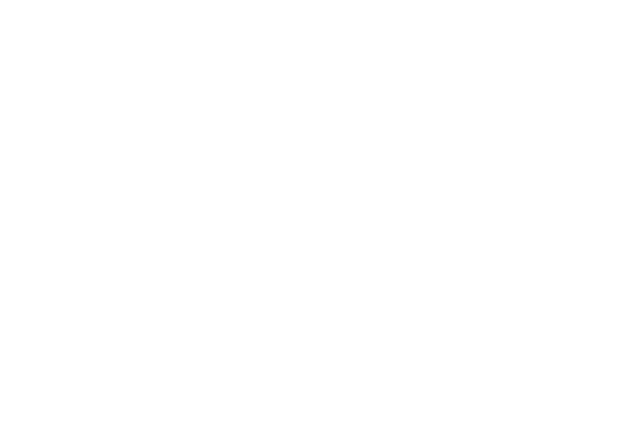
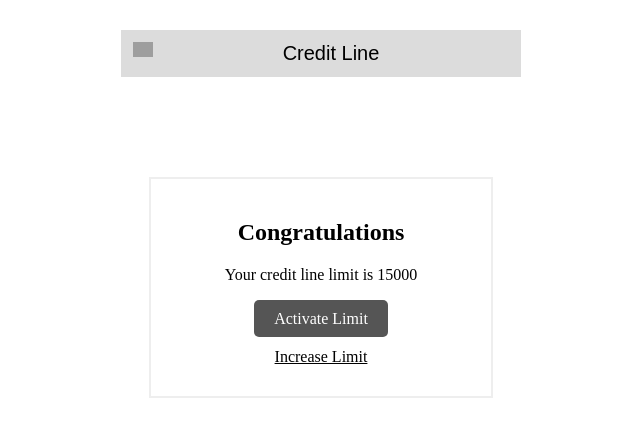
Before and after one commit to vaibhav-dew/fs-lending, a React (Create React App) app: page /credit-line/activate-limit in a window 1280 px wide. Shown: the top 436 px of the page, without its empty margins (319-959 px from the left). Built offline with nearby package versions, Linux system fonts and the light colour scheme; grey boxes are pictures that could not be loaded.

Commit message:
adding activate limit

```diff
--- a/src/App.js
+++ b/src/App.js
@@ -7,6 +7,7 @@
 import KycDetails from "./containers/credit-line/Kyc-details/KycDetails";
 import { DetailConfirmation } from "./containers/credit-line/confirm-eligibility/index";
 import PersonalDetails from "./containers/credit-line/PersonalDetails";
+import ActivateLimit from "./containers/credit-line/ActivateLimit";
 
 const App = () => {
   return (
@@ -30,6 +31,7 @@
           path="/credit-line/personal-details"
           component={PersonalDetails}
         />
+        <Route path="/credit-line/activate-limit" component={ActivateLimit} />
       </Switch>
     </Router>
   );
--- /dev/null
+++ b/src/containers/credit-line/ActivateLimit/index.js
@@ -0,0 +1,49 @@
+import React from "react";
+import { Link } from "react-router-dom";
+import Navbar from "../../../components/navbar";
+import { ActivateLimitWrapper, ActivateLimitContainer } from "./style";
+
+const ActivateLimit = () => {
+  const creditLineLimit = 15000;
+  return (
+    <ActivateLimitWrapper>
+      <Navbar />
+      <ActivateLimitContainer>
+        <h2>Congratulations</h2>
+        <p>Your credit line limit is {creditLineLimit}</p>
+        <div style={{ padding: 10 }}>
+          <Link
+            to="/finance/lending/kyc-details"
+            style={styles.activateLimitButton}
+          >
+            Activate Limit
+          </Link>
+        </div>
+        <div style={styles.increaseLimitContainer}>
+          <Link
+            style={styles.increaseLimitButton}
+            to="/finance/lending/increase-limit"
+          >
+            Increase Limit
+          </Link>
+        </div>
+      </ActivateLimitContainer>
+    </ActivateLimitWrapper>
+  );
+};
+
+const styles = {
+  activateLimitButton: {
+    padding: "10px 20px",
+    border: "none",
+    borderRadius: 5,
+    backgroundColor: "#555",
+    color: "#fff",
+    textDecoration: "none",
+    cursor: "pointer"
+  },
+  increaseLimitContainer: { padding: 10 },
+  increaseLimitButton: { color: "#000" }
+};
+
+export default ActivateLimit;
--- /dev/null
+++ b/src/containers/credit-line/ActivateLimit/style.js
@@ -0,0 +1,16 @@
+import styled from "styled-components";
+
+export const ActivateLimitWrapper = styled.div`
+  width: 100%;
+  max-width: 400px;
+  margin: 30px auto;
+`;
+
+export const ActivateLimitContainer = styled.div`
+  text-align: center;
+  margin: auto;
+  margin-top: 100px;
+  width: 85%;
+  border: 2px solid #eee;
+  padding: 20px 0;
+`;
--- a/src/containers/home/Home.js
+++ b/src/containers/home/Home.js
@@ -21,6 +21,9 @@
         <li>
           <Link to="/credit-line/confirm">Confirm</Link>
         </li>
+        <li>
+          <Link to="/credit-line/activate-limit">Activate Limit</Link>
+        </li>
       </ul>
     </div>
   );
```
